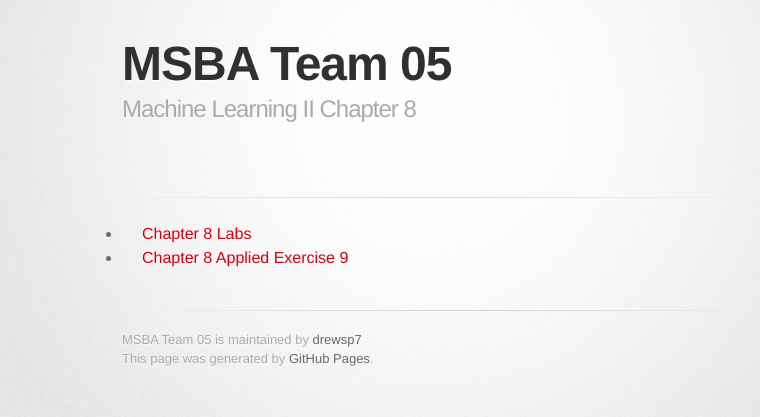
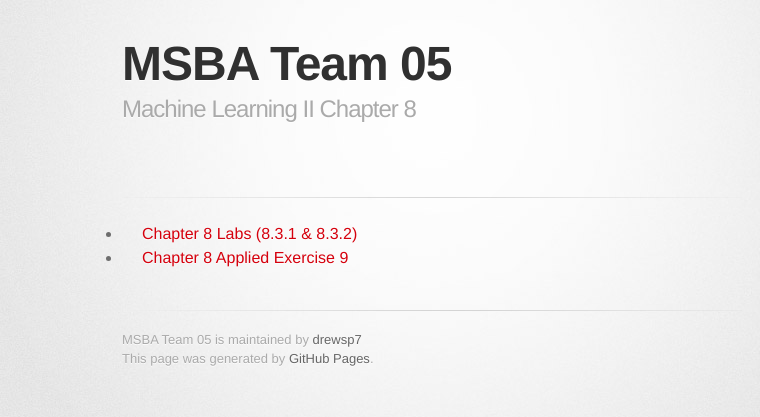
Before and after one commit to drewsp7/joezhou0928.github.io, a Jekyll site: the page built from index.md, in a window 1280 px wide. Shown: the top 417 px of the page, without its empty margins (208-968 px from the left). Built offline with Jekyll 4.4.1, drawn with Linux system fonts in a browser that asks for light colours; some web fonts are replaced.

Commit message:
Update index.md

```diff
--- a/index.md
+++ b/index.md
@@ -4,5 +4,5 @@
 description: Machine Learning II Chapter 8
 ---
 
-- [Chapter 8 Labs](ch8_labs.html)
+- [Chapter 8 Labs (8.3.1 & 8.3.2)](ch8_labs.html)
 - [Chapter 8 Applied Exercise 9](Applied-Exercise-9.html)
```
